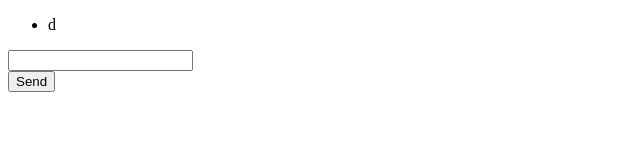
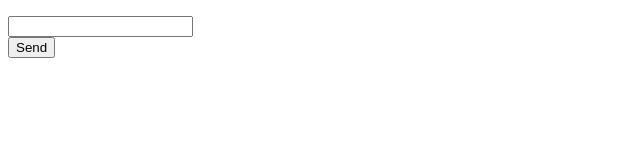
Before and after one commit to inandi/xampp-socket-chat, a website: page index.html in a window 1280 px wide. Shown: the whole page, without its empty margins (0-640 px from the left). Drawn offline with Linux system fonts and the light colour scheme.

Commit message:
git cache cleared

```diff
--- a/index.html
+++ b/index.html
@@ -7,9 +7,7 @@
 </head>
 <body>
 
-<ul id="chat">
-    <li>d</li>
-</ul>
+<ul id="chat"></ul>
 
 <form>
   <input type="text" id="message">
```
Also changed, not shown: 1 other file.
